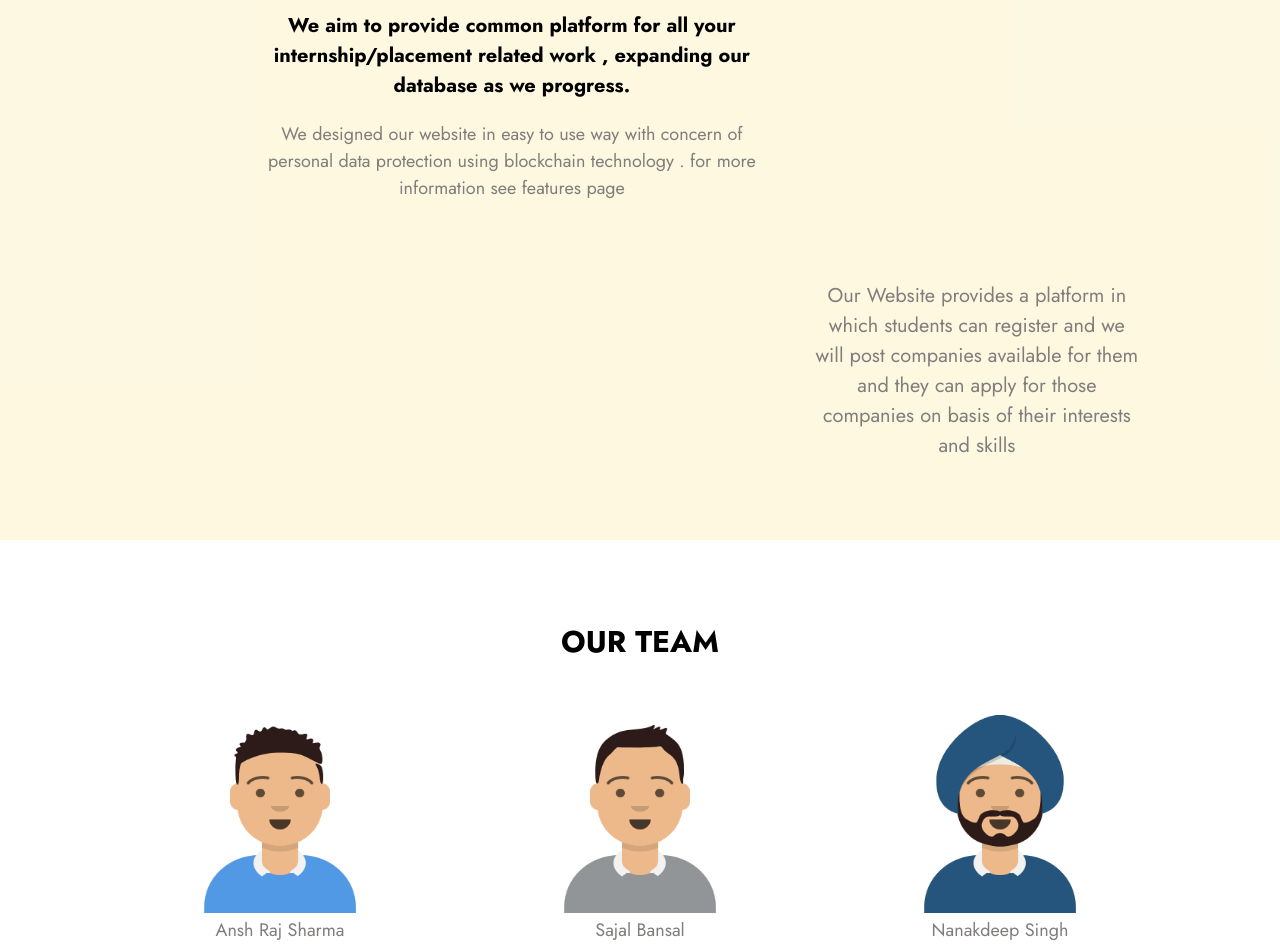
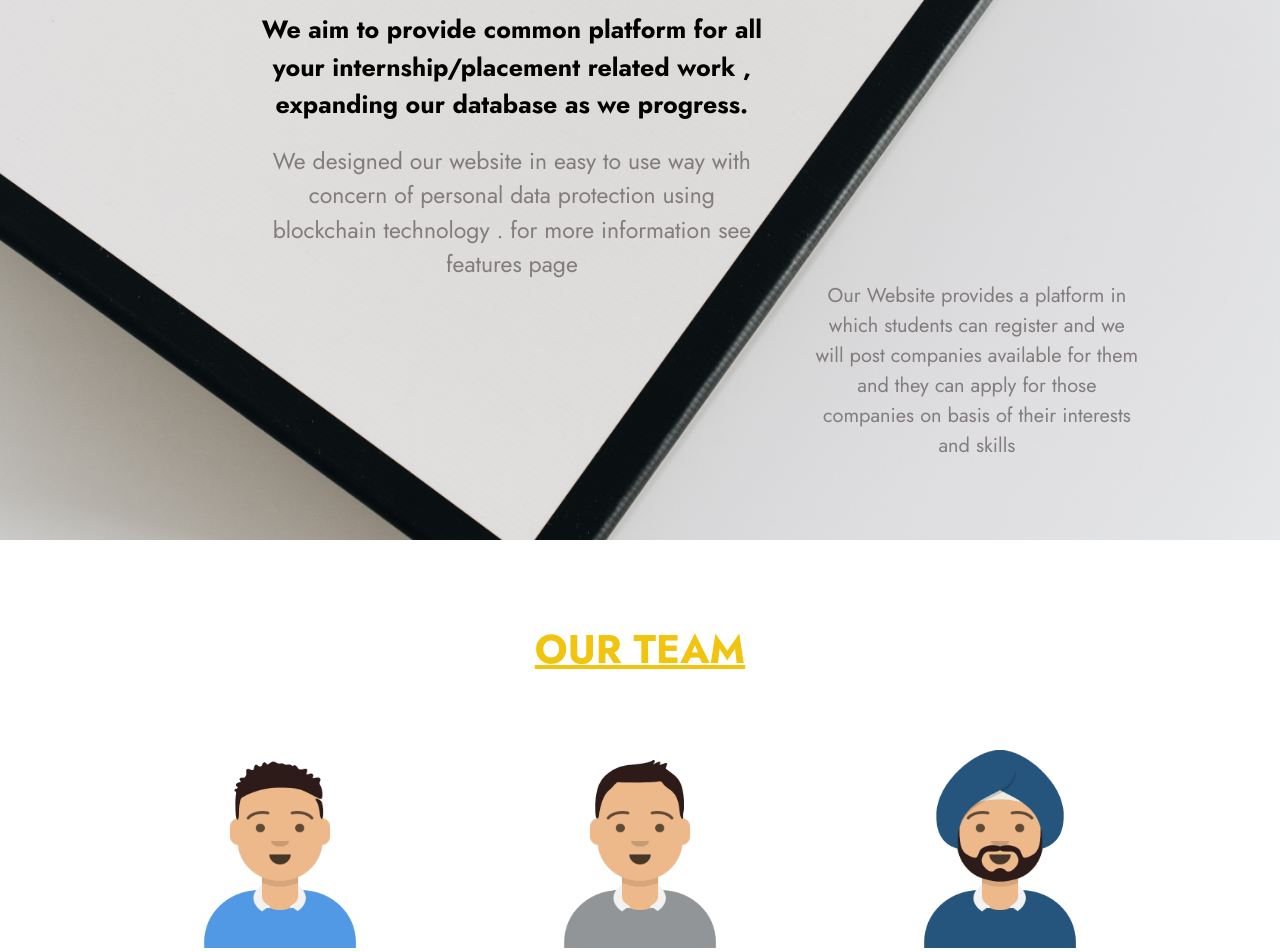
Before and after one commit to ktarun1419/genexp, a React (Create React App) app: page /aboutus in a window 1280 px wide. Shown: the part 380-1332 px from the top of the page. Built offline with nearby package versions, Linux system fonts and the light colour scheme.

Commit message:
Minor changes to about us

```diff
--- a/src/components/AboutUs.css
+++ b/src/components/AboutUs.css
@@ -1,11 +1,14 @@
 .abouttop{
+
     height: 800px;
     width: 100%;
 }
 
 .about_main{
+    background-image: url("../../public/images/aboutBG.jpg");
+    background-size: cover;
     height: 800px;
-    background-color:rgb(241,196,15,0.12);
+
     padding: 0 14rem;
 }
 
@@ -31,11 +34,12 @@
 
 .about_text1_black{
     margin: 20px;
-    font-size: 20px;
+    font-size: 25px;
     color: black;
 }
 
 .about_text1_grey{
+    font-size: 23px;
     margin: 20px;
 }
 
@@ -67,7 +71,8 @@
 }
 
 .team_heading{
-    font-size: 30px;
+    color:#F1C40F;
+    font-size: 40px;
 }
 
 .team_container{
@@ -82,9 +87,15 @@
     height:240px;
     width:200px;
     text-align: center;
+    margin-top: 20px;
 }
 
 .team_member{
     height: 200px;
     width: 200px;
 }
+
+.team_card p{
+    color: black;
+    font-size: 25px;
+}
--- a/src/components/AboutUs.js
+++ b/src/components/AboutUs.js
@@ -28,7 +28,7 @@ function AboutUs() {
 
   </section>
   <section className='aboutbottom'>
-    <h1 className='team_heading'>OUR TEAM</h1>
+    <h1 className='team_heading'><u>OUR TEAM</u></h1>
     <div className='team_container'>
       <div className='team_card'>
       <img className='team_member' src="images/avataar1.png" alt=""/>
```
